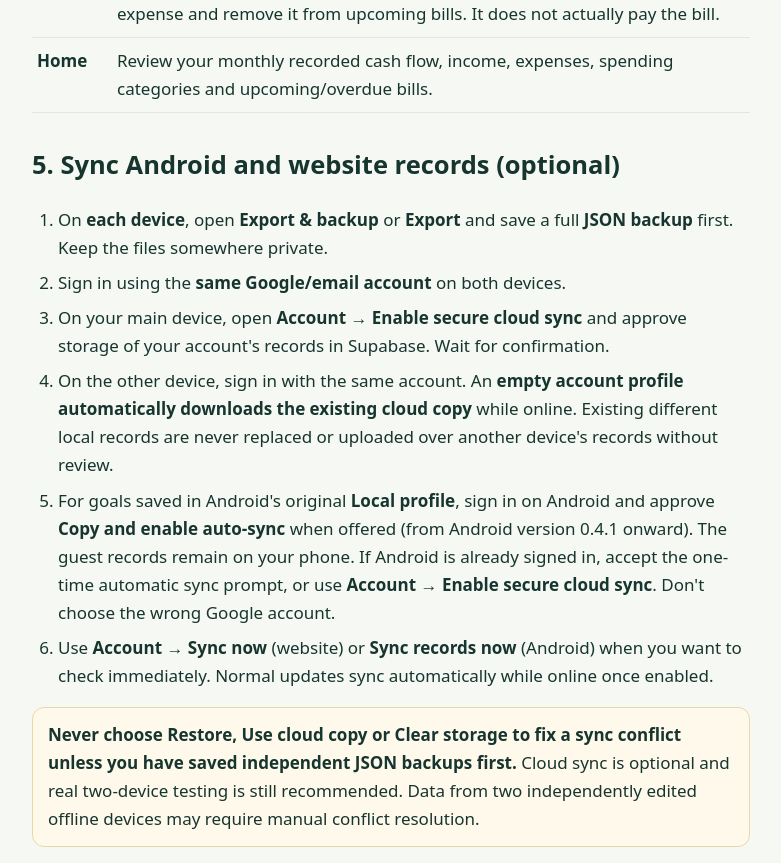
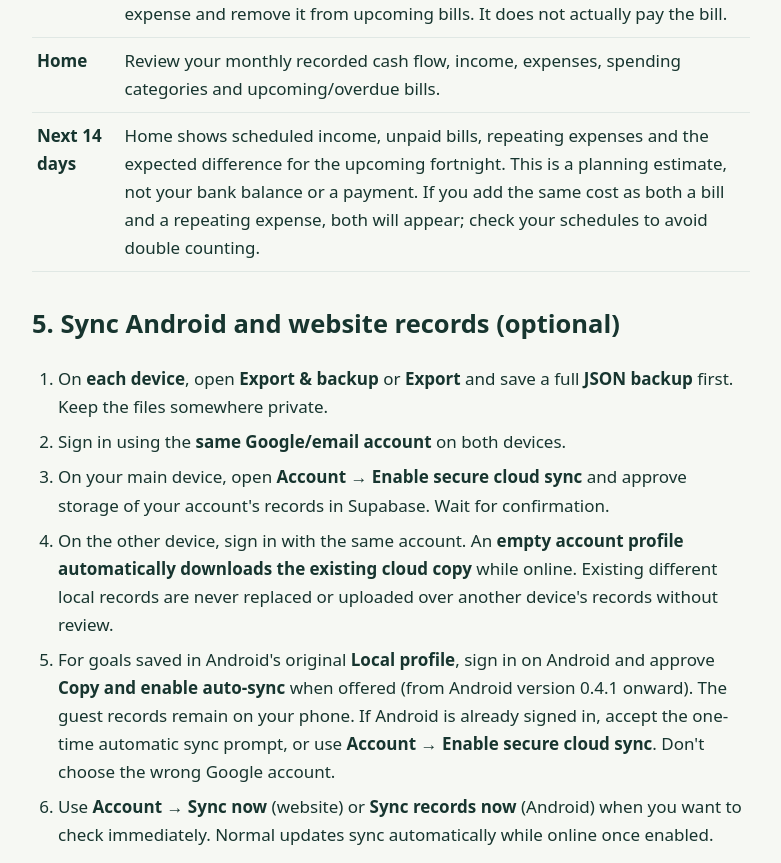
Before and after one commit to FRYMASTERCHEESE/MoneyMate-NZ, a website: page docs/help.html in a window 1280 px wide. Shown: the part 2472-3335 px from the top of the page, without its empty margins (249-1030 px from the left). Drawn offline with Linux system fonts and the light colour scheme.

Commit message:
docs: explain fourteen-day outlook and avoid presenting forecasts as bank balances

```diff
--- a/docs/help.html
+++ b/docs/help.html
@@ -64,6 +64,7 @@ summary{font-weight:700;cursor:pointer;padding:9px 0}
 <tr><td><strong>Goals</strong></td><td>Create a savings target and tap Add savings as you set money aside. This tracks your goal; it does not move money between bank accounts.</td></tr>
 <tr><td><strong>Bills</strong></td><td>Enter a bill name, amount and due date. Tap Record as paid to add a Bills expense and remove it from upcoming bills. It does not actually pay the bill.</td></tr>
 <tr><td><strong>Home</strong></td><td>Review your monthly recorded cash flow, income, expenses, spending categories and upcoming/overdue bills.</td></tr>
+<tr><td><strong>Next 14 days</strong></td><td>Home shows scheduled income, unpaid bills, repeating expenses and the expected difference for the upcoming fortnight. This is a planning estimate, not your bank balance or a payment. If you add the same cost as both a bill and a repeating expense, both will appear; check your schedules to avoid double counting.</td></tr>
 </tbody></table>
 
 <h2 id="sync">5. Sync Android and website records (optional)</h2>
```
